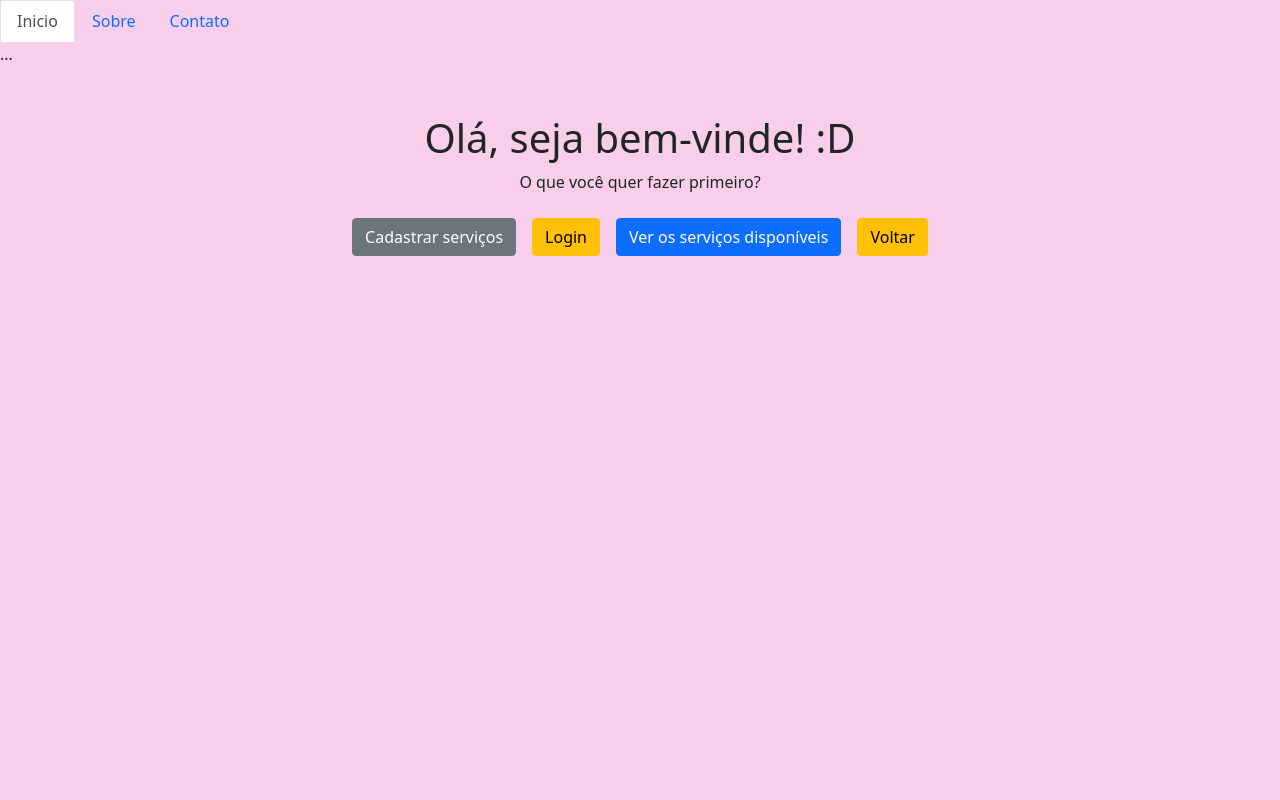
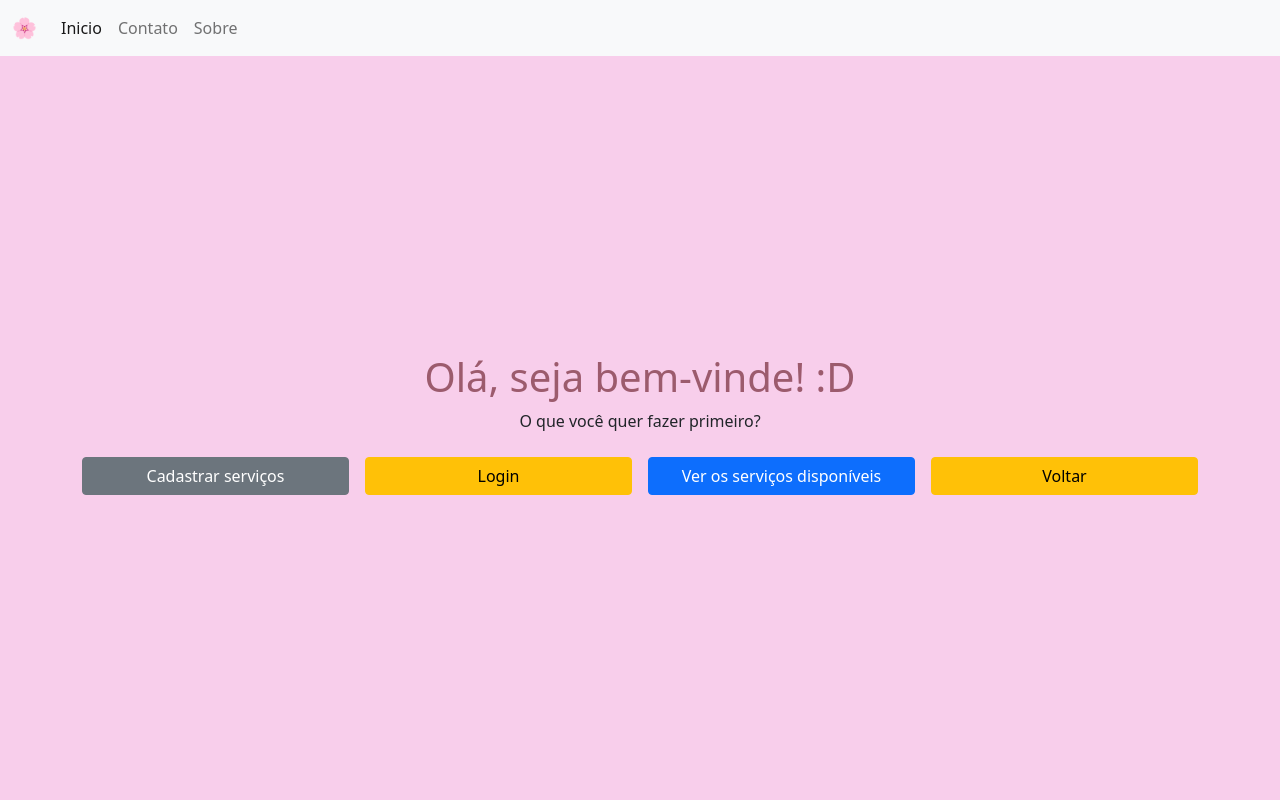
Before and after one commit to Joaquim-Renato/transNoTrampo, a Django app: page / in a window 1280 px wide. Run offline with Django 3.2, Linux system fonts and the light colour scheme.

Commit message:
index estilizado

```diff
--- a/empreendedores/static/styles.css
+++ b/empreendedores/static/styles.css
@@ -3,7 +3,15 @@ body {
     background-color: #fdf7f7; /* Fundo suave, quase branco, para dar leveza */
     margin: 0;
     padding: 0;
+    display: flex; /* Usa Flexbox para layout */
+    flex-direction: column; /* Alinha os itens na vertical */
+    justify-content: center; /* Centraliza os itens verticalmente */
+    min-height: 100vh; /* Preenche a altura total da viewport */
+    background-color: #b7d5e5; /* Cor sólida para o fundo */
+    font-size: 16px;
 }
+
+
 
 h1, h2 {
     text-align: center;
@@ -125,8 +133,10 @@ footer {
     color: white; /* Texto branco para contraste */
     text-align: center; /* Centraliza o conteúdo */
     padding: 20px; /* Espaçamento interno */
+    position: relative;
     font-size: 1rem; /* Tamanho padrão para o texto */
     border-top: 1px solid #bf717d; /* Linha de separação */
+    width: 100%; /* Faz o footer ocupar toda a largura */
 }
 
 footer a {
--- a/empreendedores/templates/index.html
+++ b/empreendedores/templates/index.html
@@ -4,6 +4,8 @@
     <meta charset="UTF-8">
     <meta name="viewport" content="width=device-width, initial-scale=1.0">
     <title>Página Inicial</title>
+    {% load static %}
+    <link rel="stylesheet" href="{% static 'styles.css'%}">
     <link
         href="https://cdn.jsdelivr.net/npm/bootstrap@5.0.2/dist/css/bootstrap.min.css"
         rel="stylesheet"
@@ -17,18 +19,28 @@
     ></script>
 </head>
 
-<nav>
-    <div class="nav nav-tabs" id="nav-tab" role="tablist">
-      <a class="nav-item nav-link active" id="nav-home-tab" data-toggle="tab" href="#nav-home" role="tab" aria-controls="nav-home" aria-selected="true">Inicio</a>
-      <a class="nav-item nav-link" id="nav-profile-tab" data-toggle="tab" href="#nav-profile" role="tab" aria-controls="nav-profile" aria-selected="false">Sobre</a>
-      <a class="nav-item nav-link" id="nav-contact-tab" data-toggle="tab" href="#nav-contact" role="tab" aria-controls="nav-contact" aria-selected="false">Contato</a>
+<nav class="navbar navbar-expand-lg navbar-light bg-light fixed-top">
+    <div class="container-fluid">
+        <a class="navbar-brand" href="#">🌸</a>
+        <button class="navbar-toggler" type="button" data-bs-toggle="collapse" data-bs-target="#navbarNav" aria-controls="navbarNav" aria-expanded="false" aria-label="Toggle navigation">
+            <span class="navbar-toggler-icon"></span>
+        </button>
+        <div class="collapse navbar-collapse" id="navbarNav">
+            <ul class="navbar-nav">
+                <li class="nav-item">
+                    <a class="nav-link active" href="#">Inicio</a>
+                </li>
+                <li class="nav-item">
+                    <a class="nav-link" href="#">Contato</a>
+                </li>
+                <li class="nav-item">
+                    <a class="nav-link" href="#">Sobre</a>
+                </li>
+            </ul>
+        </div>
     </div>
-  </nav>
-  <div class="tab-content" id="nav-tabContent">
-    <div class="tab-pane fade show active" id="nav-home" role="tabpanel" aria-labelledby="nav-home-tab">...</div>
-    <div class="tab-pane fade" id="nav-profile" role="tabpanel" aria-labelledby="nav-profile-tab">...</div>
-    <div class="tab-pane fade" id="nav-contact" role="tabpanel" aria-labelledby="nav-contact-tab">...</div>
-  </div>
+</nav>
+
 
 <body style="background-color: #f8ceeb; ">
     <div class="container text-center mt-5">
@@ -43,5 +55,8 @@
             <a href="/" class="btn btn-warning">Voltar</a>
         </div>
     </div>
+
+
 </body>
+
 </html>
```
